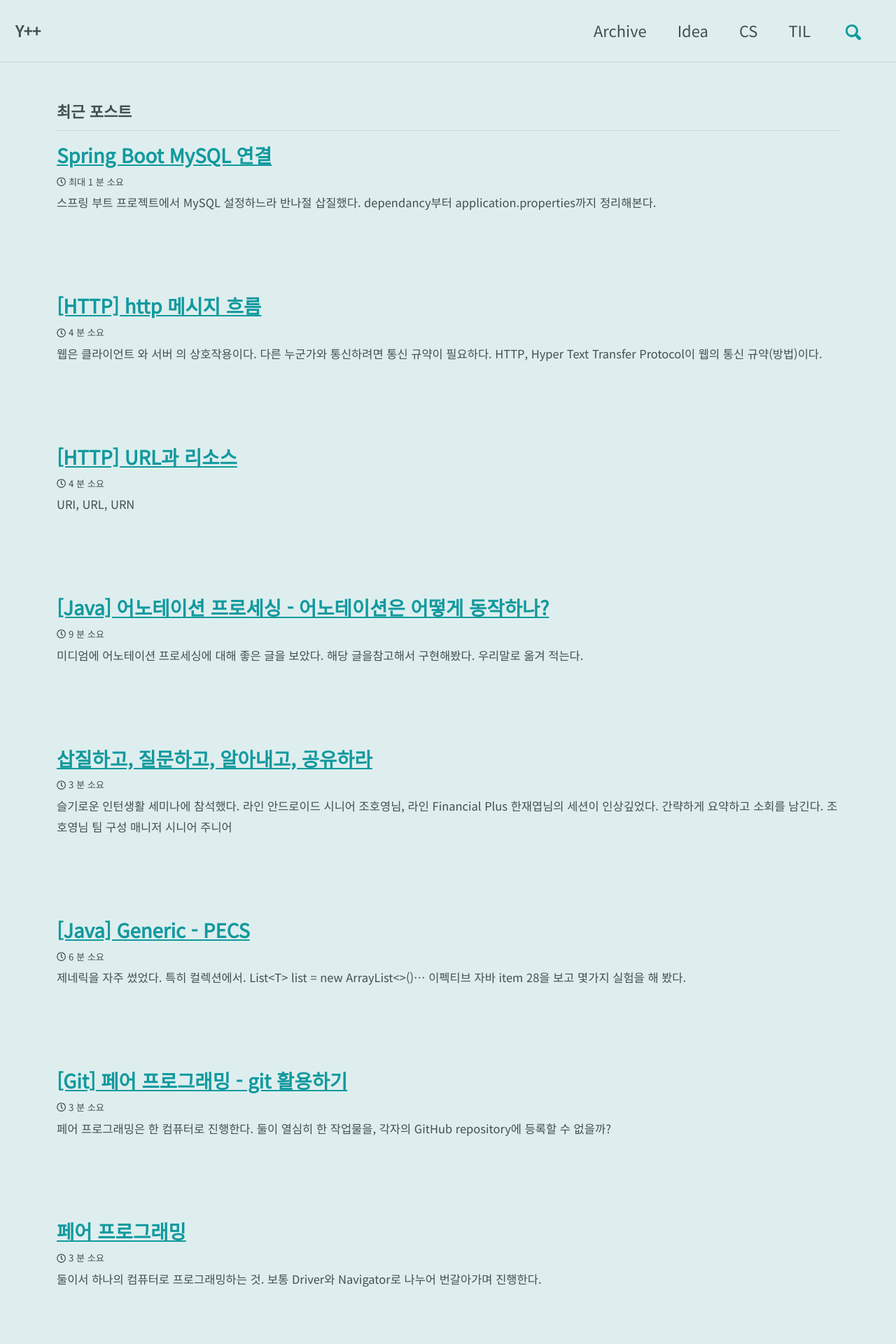
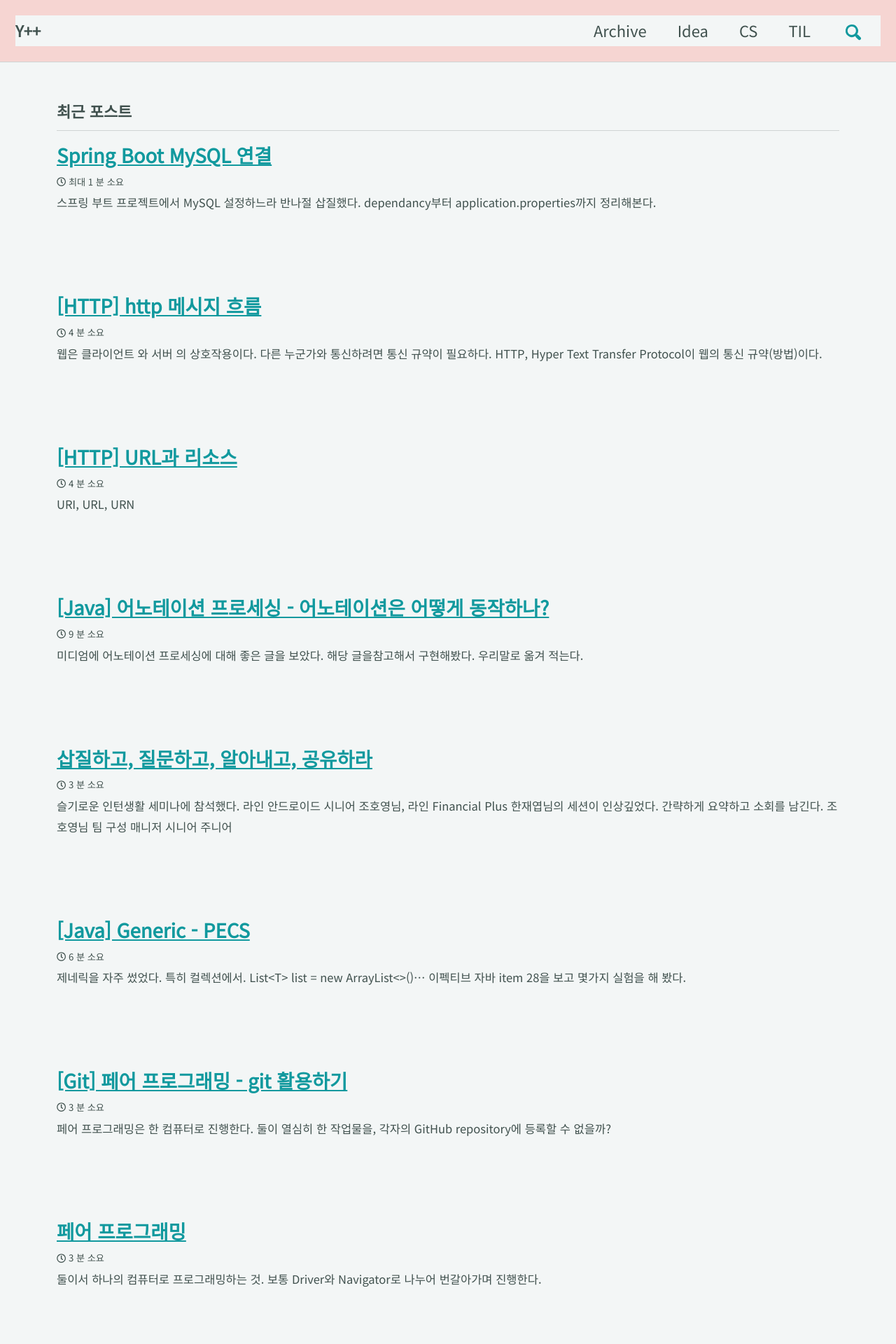
Before and after one commit to andole87/andole87.github.io, a Jekyll site: the page built from index.html, in a window 1280 px wide. Shown: the top 1920 px of the page at 70% size. Built offline with Jekyll 4.4.1, drawn with Linux system fonts in a browser that asks for light colours; cached includes are drawn as plain includes; the list of posts is cut into pages by our own code.

Commit message:
css: masthead color

```diff
--- a/_sass/minimal-mistakes/_masthead.scss
+++ b/_sass/minimal-mistakes/_masthead.scss
@@ -10,6 +10,7 @@
   -webkit-animation-delay: 0.15s;
   animation-delay: 0.15s;
   z-index: 20;
+  background-color: #ff6f613d;
 
   &__inner-wrap {
     @include clearfix;
--- a/_sass/minimal-mistakes/skins/_mint.scss
+++ b/_sass/minimal-mistakes/skins/_mint.scss
@@ -3,7 +3,7 @@
    ========================================================================== */
 
 /* Colors */
-$background-color: #deeeee !default;
+$background-color: #f3f6f6 !default;
 $text-color: #40514e !default;
 $muted-text-color: #40514e !default;
 $primary-color: #11999e !default;
```
